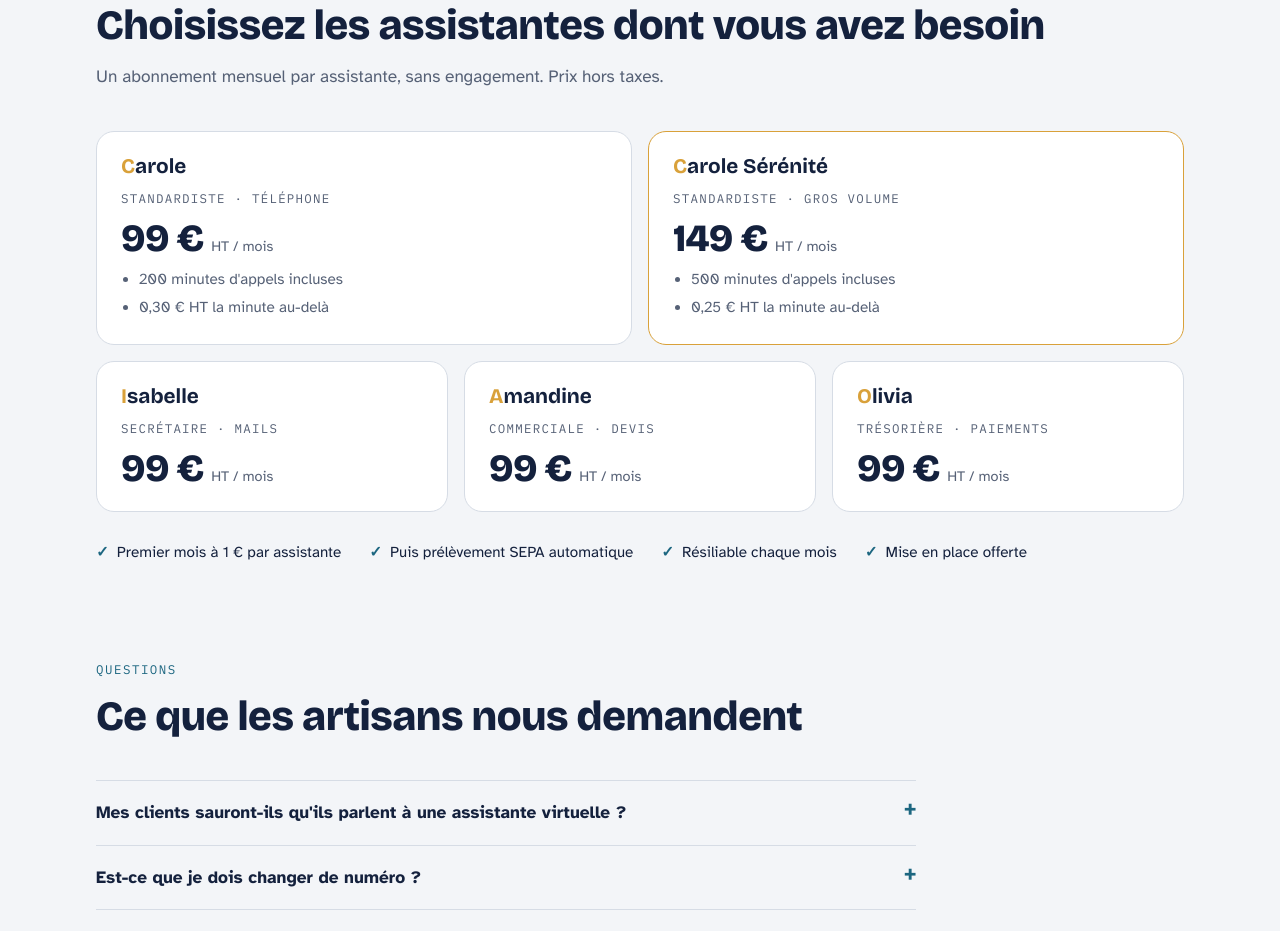
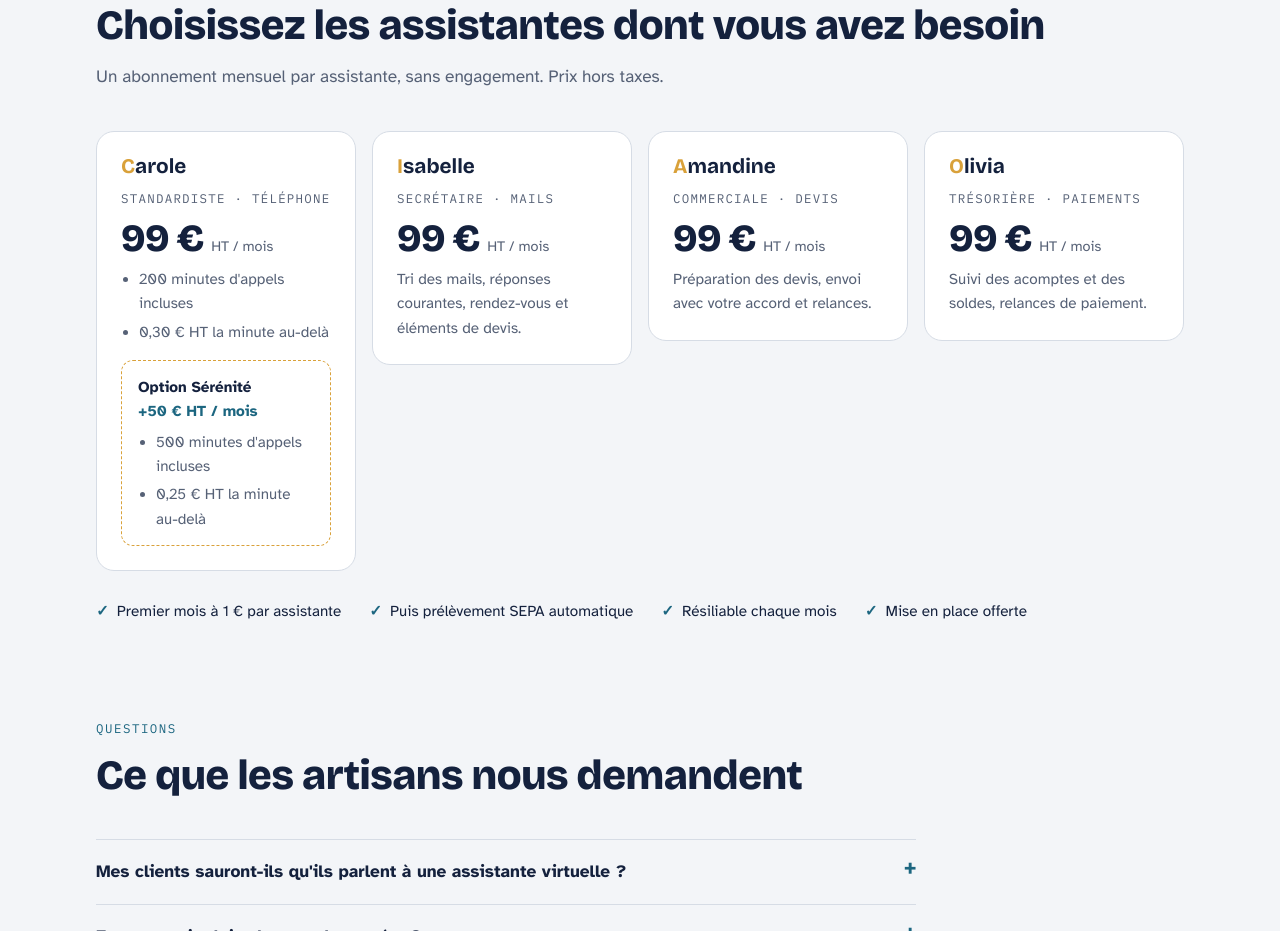
Before and after one commit to NicoBichito/ciao-administratif-site, a plain HTML site: page site/index.html in a window 1280 px wide. Shown: the part 3140-4071 px from the top of the page. Drawn offline with nearby package versions, Linux system fonts and the light colour scheme.

Commit message:
Tarifs : Carole en un seul bloc avec l'option Sérénité à +50 €
Co-Authored-By: Claude Opus 5.5 <noreply@anthropic.com>
Claude-Session: https://claude.ai/code/session_01HEKBg2z6DbAjWoJiQn9SAX

```diff
--- a/site/index.html
+++ b/site/index.html
@@ -198,10 +198,9 @@ a.ref { text-decoration: none; }
 .keep svg { margin-top: 4px; }
 
 /* Tarifs */
-.prices { display: grid; grid-template-columns: repeat(6, 1fr); gap: 16px; }
-.price { grid-column: span 2; background: var(--surface); border: 1px solid var(--line); border-radius: 18px; padding: 24px; display: grid; gap: 10px; align-content: start; min-width: 0; }
-.price.wide { grid-column: span 3; }
-.price.plus { border-color: var(--ochre); }
+.prices { display: grid; grid-template-columns: repeat(4, 1fr); gap: 16px; align-items: start; }
+.price .desc { color: var(--muted); font-size: 0.95rem; }
+.price { background: var(--surface); border: 1px solid var(--line); border-radius: 18px; padding: 24px; display: grid; gap: 10px; align-content: start; min-width: 0; }
 .price h3::first-letter { color: var(--ochre); }
 .price .role { font-family: var(--font-mono); font-size: 0.78rem; text-transform: uppercase; letter-spacing: 0.1em; color: var(--muted); }
 .price .amount { font-family: var(--font-display); font-weight: 800; font-size: 2.4rem; line-height: 1; letter-spacing: -0.02em; }
@@ -210,7 +209,10 @@ a.ref { text-decoration: none; }
 .price-terms { display: flex; flex-wrap: wrap; gap: 10px 28px; margin-top: 28px; font-size: 0.95rem; }
 .price-terms span { display: inline-flex; gap: 8px; align-items: baseline; }
 .price-terms span::before { content: "✓"; color: var(--sea); font-weight: 700; }
-@media (max-width: 860px) { .prices { grid-template-columns: 1fr 1fr; } .price, .price.wide { grid-column: span 1; } }
+.price .option { margin-top: 6px; padding: 14px 16px; border: 1px dashed var(--ochre); border-radius: 12px; display: grid; gap: 6px; }
+.price .option-title { font-weight: 700; font-size: 0.95rem; }
+.price .option-title b { color: var(--sea); white-space: nowrap; }
+@media (max-width: 980px) { .prices { grid-template-columns: 1fr 1fr; } }
 @media (max-width: 560px) { .prices { grid-template-columns: 1fr; } }
 
 /* FAQ */
@@ -429,7 +431,7 @@ footer.site a { color: var(--muted); }
         <p class="lead">Un abonnement mensuel par assistante, sans engagement. Prix hors taxes.</p>
       </div>
       <div class="prices">
-        <article class="price wide">
+        <article class="price">
           <h3>Carole</h3>
           <span class="role">Standardiste · téléphone</span>
           <p class="amount">99 € <small>HT / mois</small></p>
@@ -437,30 +439,31 @@ footer.site a { color: var(--muted); }
             <li>200 minutes d'appels incluses</li>
             <li>0,30 € HT la minute au-delà</li>
           </ul>
-        </article>
-        <article class="price wide plus">
-          <h3>Carole Sérénité</h3>
-          <span class="role">Standardiste · gros volume</span>
-          <p class="amount">149 € <small>HT / mois</small></p>
-          <ul>
-            <li>500 minutes d'appels incluses</li>
-            <li>0,25 € HT la minute au-delà</li>
-          </ul>
+          <div class="option">
+            <p class="option-title">Option Sérénité <b>+50 € HT / mois</b></p>
+            <ul>
+              <li>500 minutes d'appels incluses</li>
+              <li>0,25 € HT la minute au-delà</li>
+            </ul>
+          </div>
         </article>
         <article class="price">
           <h3>Isabelle</h3>
           <span class="role">Secrétaire · mails</span>
           <p class="amount">99 € <small>HT / mois</small></p>
+          <p class="desc">Tri des mails, réponses courantes, rendez-vous et éléments de devis.</p>
         </article>
         <article class="price">
           <h3>Amandine</h3>
           <span class="role">Commerciale · devis</span>
           <p class="amount">99 € <small>HT / mois</small></p>
+          <p class="desc">Préparation des devis, envoi avec votre accord et relances.</p>
         </article>
         <article class="price">
           <h3>Olivia</h3>
           <span class="role">Trésorière · paiements</span>
           <p class="amount">99 € <small>HT / mois</small></p>
+          <p class="desc">Suivi des acomptes et des soldes, relances de paiement.</p>
         </article>
       </div>
       <p class="price-terms"><span>Premier mois à 1 € par assistante</span><span>Puis prélèvement SEPA automatique</span><span>Résiliable chaque mois</span><span>Mise en place offerte</span></p>
@@ -488,7 +491,7 @@ footer.site a { color: var(--muted); }
         </details>
         <details>
           <summary>Combien ça coûte ?</summary>
-          <p>99 € HT par mois et par assistante, ou 149 € HT pour Carole Sérénité si vous recevez beaucoup d'appels. Le premier mois est à 1 €, la mise en place est offerte et vous pouvez résilier chaque mois. Le détail est dans la section <a href="#tarifs">Tarifs</a>.</p>
+          <p>99 € HT par mois et par assistante, avec l'option Sérénité à 50 € de plus pour Carole si vous recevez beaucoup d'appels. Le premier mois est à 1 €, la mise en place est offerte et vous pouvez résilier chaque mois. Le détail est dans la section <a href="#tarifs">Tarifs</a>.</p>
         </details>
         <details>
           <summary>Que deviennent mes données et celles de mes clients ?</summary>
```
